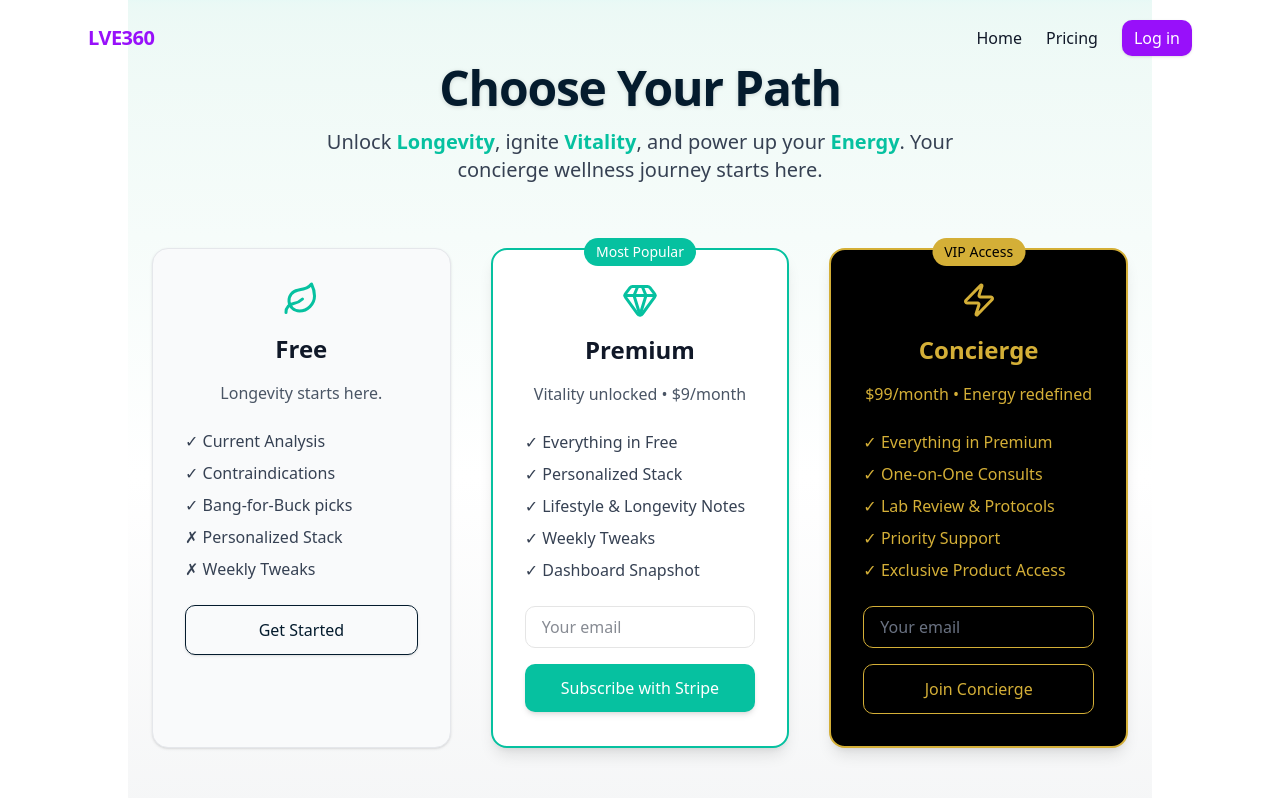
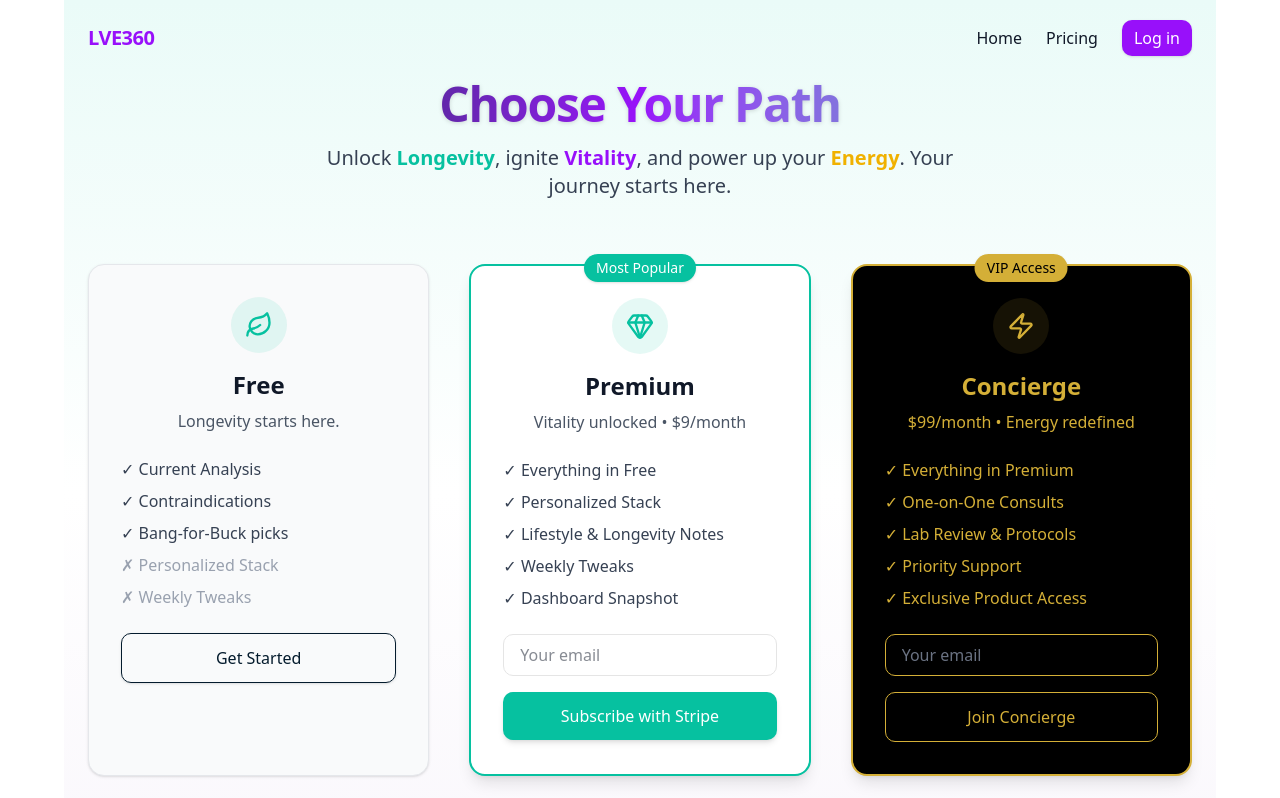
Before and after one commit to LGomes360/lve360-app, a Next.js app: page /pricing in a window 1280 px wide. Shown: the top 798 px of the page. Built offline with nearby package versions, Linux system fonts and the light colour scheme.

Commit message:
Update page.tsx

```diff
--- a/app/pricing/page.tsx
+++ b/app/pricing/page.tsx
@@ -1,7 +1,8 @@
 "use client";
 
 import { useEffect, useState } from "react";
-import { Leaf, Gem, Zap } from "lucide-react";
+import { Leaf, Gem, Zap, Lock } from "lucide-react";
+import { motion } from "framer-motion";
 import CTAButton from "@/components/CTAButton";
 
 export default function Pricing() {
@@ -34,16 +35,16 @@ export default function Pricing() {
   }
 
   return (
-    <main className="relative max-w-5xl mx-auto py-16 px-6 text-center">
-      {/* Gradient Background */}
-      <div className="absolute inset-0 -z-10 bg-gradient-to-b from-[#06C1A0]/10 via-white to-[#041B2D]/5"></div>
+    <main className="relative max-w-6xl mx-auto py-20 px-6 text-center">
+      {/* Background Gradient */}
+      <div className="absolute inset-0 -z-10 bg-gradient-to-b from-[#EAFBF8] via-white to-[#F8F5FB]" />
 
       {/* DNA Watermark */}
       <div className="absolute inset-0 -z-10 flex items-center justify-center opacity-5 pointer-events-none">
         <svg
           xmlns="http://www.w3.org/2000/svg"
-          width="400"
-          height="400"
+          width="420"
+          height="420"
           viewBox="0 0 200 200"
           className="text-[#06C1A0]"
         >
@@ -57,47 +58,59 @@ export default function Pricing() {
         </svg>
       </div>
 
-      {/* Hero Banner */}
+      {/* Hero */}
       <div className="mb-16 relative">
-        <h1 className="text-5xl font-extrabold mb-4 text-[#041B2D] tracking-tight drop-shadow-sm">
+        <h1 className="text-5xl font-extrabold mb-4 bg-gradient-to-r from-[#041B2D] via-purple-600 to-[#06C1A0] bg-clip-text text-transparent tracking-tight drop-shadow-sm">
           Choose Your Path
         </h1>
         <p className="text-xl text-gray-700 max-w-2xl mx-auto">
           Unlock{" "}
           <span className="text-[#06C1A0] font-semibold">Longevity</span>, ignite{" "}
-          <span className="text-[#06C1A0] font-semibold">Vitality</span>, and
+          <span className="text-purple-600 font-semibold">Vitality</span>, and
           power up your{" "}
-          <span className="text-[#06C1A0] font-semibold">Energy</span>.
-          Your concierge wellness journey starts here.
+          <span className="text-yellow-500 font-semibold">Energy</span>.
+          Your journey starts here.
         </p>
       </div>
 
       {/* Pricing Grid */}
       <div className="grid grid-cols-1 md:grid-cols-3 gap-10 mb-12">
-        {/* Free Tier — Longevity */}
-        <div className="relative rounded-2xl border border-gray-200 p-8 bg-gray-50 flex flex-col shadow-sm hover:shadow-md transition">
-          <Leaf className="mx-auto mb-4 text-[#06C1A0]" size={36} />
-          <h2 className="text-2xl font-semibold mb-4">Free</h2>
+        {/* Free Tier */}
+        <motion.div
+          whileHover={{ scale: 1.03 }}
+          transition={{ type: "spring", stiffness: 200, damping: 14 }}
+          className="relative rounded-2xl border border-gray-200 p-8 bg-gray-50 flex flex-col shadow-sm hover:shadow-md transition"
+        >
+          <div className="mx-auto mb-4 h-14 w-14 rounded-full bg-[#06C1A0]/10 flex items-center justify-center">
+            <Leaf className="text-[#06C1A0]" size={28} />
+          </div>
+          <h2 className="text-2xl font-semibold mb-2">Free</h2>
           <p className="text-gray-600 mb-6">Longevity starts here.</p>
           <ul className="text-left text-gray-700 space-y-2 mb-6">
             <li>✓ Current Analysis</li>
             <li>✓ Contraindications</li>
             <li>✓ Bang-for-Buck picks</li>
-            <li>✗ Personalized Stack</li>
-            <li>✗ Weekly Tweaks</li>
+            <li className="text-gray-400">✗ Personalized Stack</li>
+            <li className="text-gray-400">✗ Weekly Tweaks</li>
           </ul>
           <CTAButton href="/quiz" variant="secondary" fullWidth>
             Get Started
           </CTAButton>
-        </div>
+        </motion.div>
 
-        {/* Premium Tier — Vitality */}
-        <div className="relative rounded-2xl border-2 border-[#06C1A0] p-8 bg-white flex flex-col shadow-lg hover:shadow-xl transition">
-          <div className="absolute -top-3 left-1/2 -translate-x-1/2 bg-[#06C1A0] text-white px-3 py-1 rounded-full text-sm font-medium">
+        {/* Premium Tier */}
+        <motion.div
+          whileHover={{ scale: 1.05 }}
+          transition={{ type: "spring", stiffness: 200, damping: 14 }}
+          className="relative rounded-2xl border-2 border-[#06C1A0] p-8 bg-white flex flex-col shadow-lg hover:shadow-xl transition"
+        >
+          <div className="absolute -top-3 left-1/2 -translate-x-1/2 bg-[#06C1A0] text-white px-3 py-1 rounded-full text-sm font-medium shadow">
             Most Popular
           </div>
-          <Gem className="mx-auto mb-4 text-[#06C1A0]" size={36} />
-          <h2 className="text-2xl font-semibold mb-4">Premium</h2>
+          <div className="mx-auto mb-4 h-14 w-14 rounded-full bg-[#06C1A0]/10 flex items-center justify-center">
+            <Gem className="text-[#06C1A0]" size={28} />
+          </div>
+          <h2 className="text-2xl font-semibold mb-2">Premium</h2>
           <p className="text-gray-600 mb-6">Vitality unlocked • $9/month</p>
           <ul className="text-left text-gray-700 space-y-2 mb-6">
             <li>✓ Everything in Free</li>
@@ -116,15 +129,21 @@ export default function Pricing() {
           <CTAButton onClick={() => subscribe("premium")} variant="primary" fullWidth>
             Subscribe with Stripe
           </CTAButton>
-        </div>
+        </motion.div>
 
-        {/* Concierge Tier — Energy */}
-        <div className="relative rounded-2xl border-2 border-[#D4AF37] p-8 bg-black flex flex-col shadow-lg hover:shadow-2xl transition text-[#D4AF37]">
-          <div className="absolute -top-3 left-1/2 -translate-x-1/2 bg-[#D4AF37] text-black px-3 py-1 rounded-full text-sm font-medium">
+        {/* Concierge Tier */}
+        <motion.div
+          whileHover={{ scale: 1.05 }}
+          transition={{ type: "spring", stiffness: 200, damping: 14 }}
+          className="relative rounded-2xl border-2 border-[#D4AF37] p-8 bg-black flex flex-col shadow-lg hover:shadow-2xl transition text-[#D4AF37]"
+        >
+          <div className="absolute -top-3 left-1/2 -translate-x-1/2 bg-[#D4AF37] text-black px-3 py-1 rounded-full text-sm font-medium shadow">
             VIP Access
           </div>
-          <Zap className="mx-auto mb-4 text-[#D4AF37]" size={36} />
-          <h2 className="text-2xl font-semibold mb-4">Concierge</h2>
+          <div className="mx-auto mb-4 h-14 w-14 rounded-full bg-[#D4AF37]/10 flex items-center justify-center">
+            <Zap className="text-[#D4AF37]" size={28} />
+          </div>
+          <h2 className="text-2xl font-semibold mb-2">Concierge</h2>
           <p className="mb-6">$99/month • Energy redefined</p>
           <ul className="text-left space-y-2 mb-6">
             <li>✓ Everything in Premium</li>
@@ -140,21 +159,18 @@ export default function Pricing() {
             onChange={(e) => setEmail(e.target.value)}
             className="w-full border border-[#D4AF37] bg-black text-[#D4AF37] rounded-lg px-4 py-2 mb-4 placeholder-gray-500"
           />
-          <CTAButton
-            onClick={() => subscribe("concierge")}
-            variant="concierge"
-            fullWidth
-          >
+          <CTAButton onClick={() => subscribe("concierge")} variant="concierge" fullWidth>
             Join Concierge
           </CTAButton>
-        </div>
+        </motion.div>
       </div>
 
-      <p className="text-sm text-gray-500">
-        Payments are processed securely by Stripe. Cancel anytime from your account.
-      </p>
-
-      <div className="mt-6">
+      {/* Footer note */}
+      <div className="flex flex-col items-center space-y-3">
+        <p className="flex items-center gap-2 text-sm text-gray-500">
+          <Lock size={14} className="text-gray-400" />
+          Payments are processed securely by Stripe. Cancel anytime.
+        </p>
         <CTAButton href="/" variant="secondary">
           Back to Home
         </CTAButton>
```
